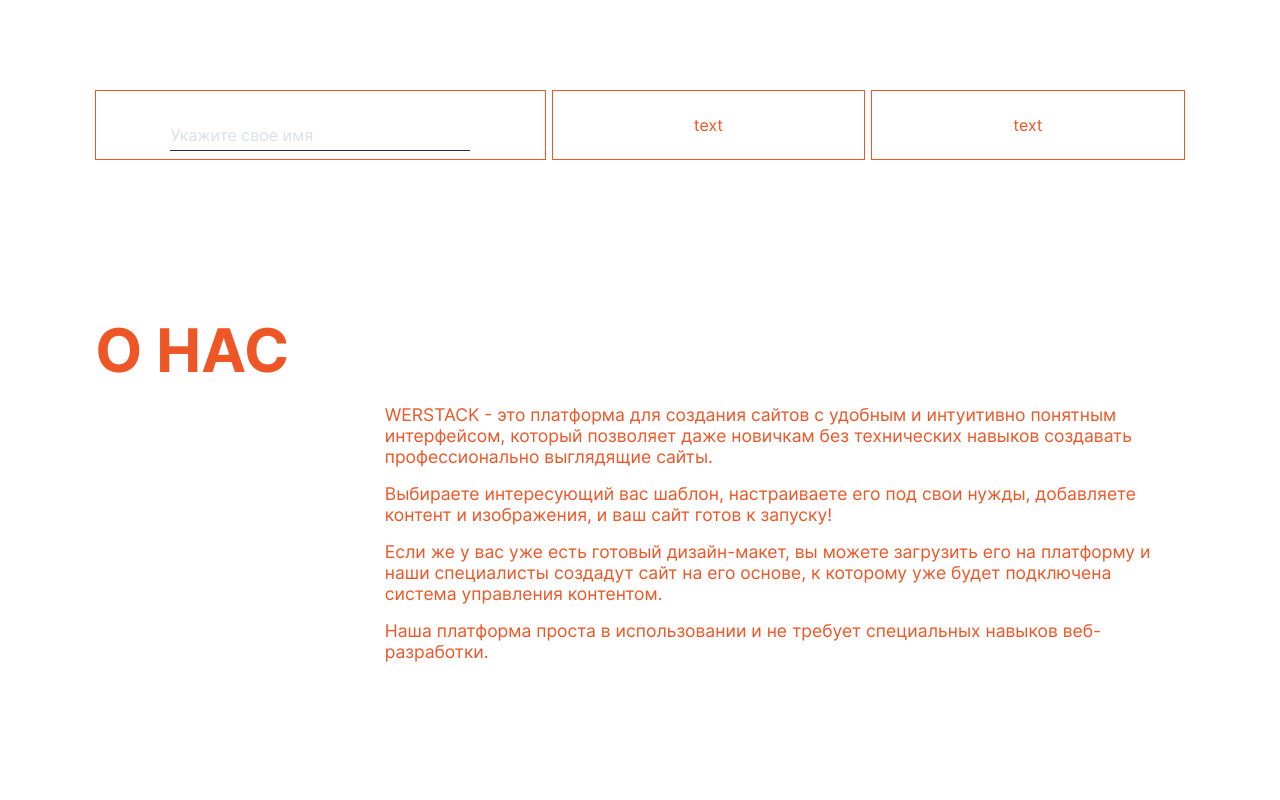
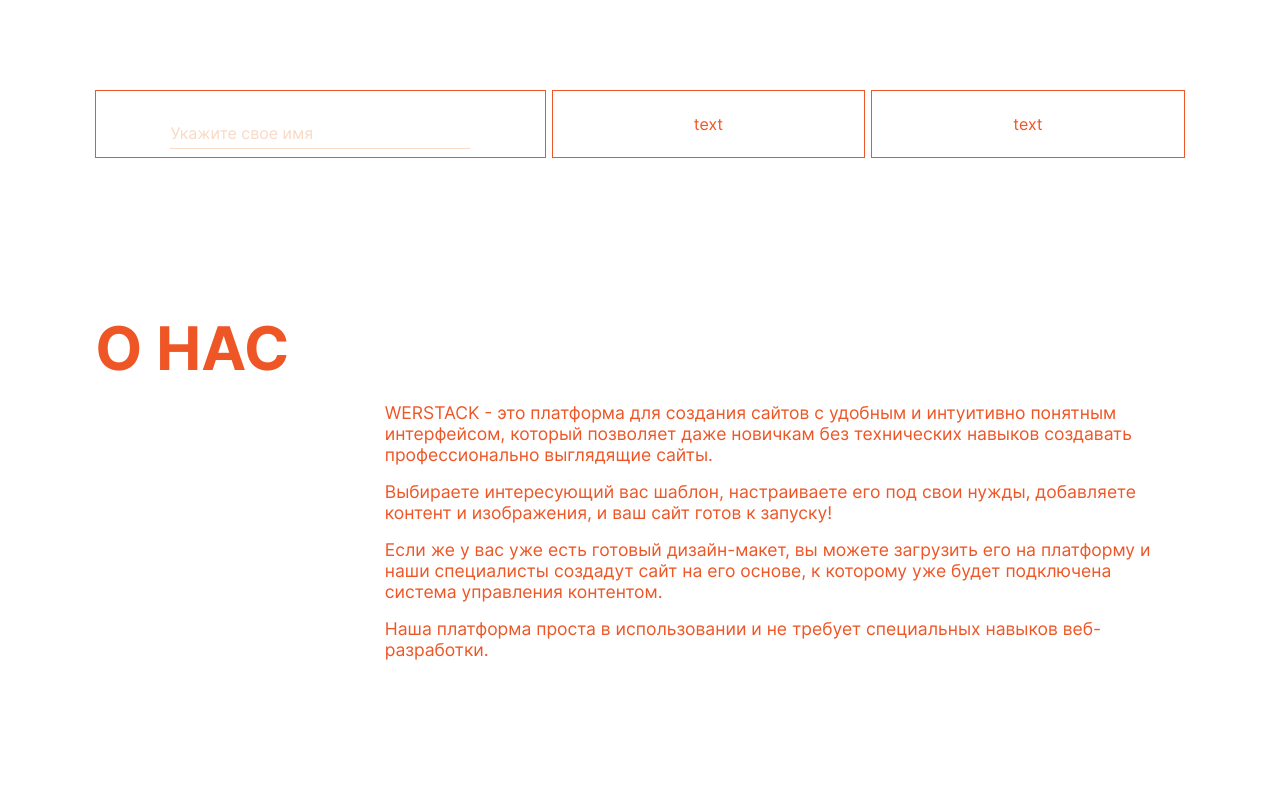
Before and after one commit to WadimSh/werstack, a React (Create React App) app: page / in a window 1280 px wide. Shown: the top 800 px of the page. Built offline with nearby package versions, Linux system fonts and the light colour scheme.

Commit message:
fix: небольшие правки в styles

```diff
--- a/src/assets/styles.css
+++ b/src/assets/styles.css
@@ -179,11 +179,11 @@
 /* стили поля ввода */
 .field {
   position: relative;
-  height: 52px;
+  height: 50px;
   width: 100%;
   max-width: 300px;
   min-width: 150px;
-  color: #dae0e6;
+  color: var(--themes-marker-color);
   overflow: hidden;
   margin: 8px;
 }
@@ -193,10 +193,10 @@
   height: 100%;
   width: 100%;
   color: #272d37;
-  line-height: 52px;
+  font-size: 14px;
   outline: 0;
   background-color: inherit;
-  padding-top: 25px;
+  padding-top: 30px;
   border: none;
   box-sizing: border-box;
 }
@@ -209,7 +209,7 @@
   left: 0;
   background-color: inherit;
   pointer-events: none;
-  border-bottom: 1px solid #272d37;
+  border-bottom: 1px solid var(--themes-marker-color);
 }
 
 .field .label-wrapper::after {
@@ -217,9 +217,9 @@
   position: absolute;
   height: 100%;
   width: 100%;
-  border-bottom: 1.5px solid #437ef7;
+  border-bottom: 1px solid var(--themes-main-color);
   left: 0;
-  bottom: -1px;
+  bottom: 0;
   transform: translateX(-100%);
   transition: transform .6s ease;
 }
@@ -233,9 +233,9 @@
 
 .field input:focus + .label-wrapper .label-text,
 .field input:valid + .label-wrapper .label-text {
-  font-size: 12px;
-  color: #437ef7;
-  transform: translateY(-150%);
+  font-size: 10px;
+  color: var(--themes-main-color);
+  transform: translateY(-180%);
 }
 
 .field input:focus + .label-wrapper::after,
```
